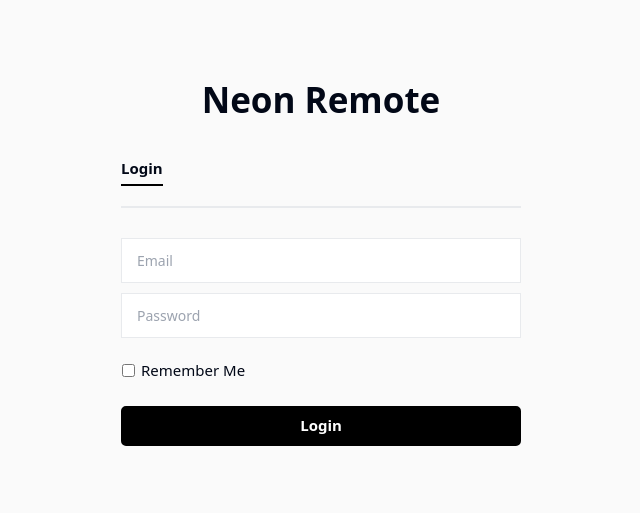
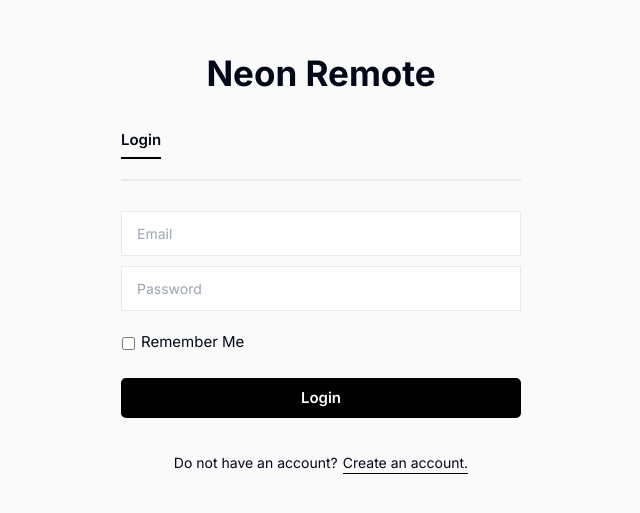
Before and after one commit to PaoloGuimalan/NeonRemote, a React (Vite) app: page /login in a window 1280 px wide. Shown: the part 139-652 px from the top of the page, without its empty margins (319-959 px from the left). Built offline with nearby package versions, Linux system fonts and the light colour scheme; no server answers.

Commit message:
feat: Requests API and SECRET envs has been properly set

```diff
--- a/src/app/auth/Login.tsx
+++ b/src/app/auth/Login.tsx
@@ -3,14 +3,14 @@ import { LoginRequest } from '@/hooks/requests';
 import { checkIfValid } from '@/hooks/reusables';
 import { useState } from 'react'
 import { useDispatch, useSelector } from 'react-redux';
-// import { useNavigate } from "react-router-dom"
+import { useNavigate } from "react-router-dom";
 
 function Login() {
 
   const [email, setemail] = useState("");
   const [password, setpassword] = useState("")
 
-  // const navigate = useNavigate()
+  const navigate = useNavigate()
   const authentication = useSelector((state: any) => state.authentication)
   const dispatch = useDispatch()
 
@@ -33,7 +33,7 @@ function Login() {
   }
 
   return (
-    <div className="bg-[#fafafa] w-full h-full flex flex-col justify-center items-center">
+    <div className="bg-[#fafafa] w-full h-full flex flex-col justify-center items-center font-Inter">
       <div className="bg-transparent w-[95%] max-w-[500px] flex flex-col gap-[30px]">
         <span className="font-bold text-[35px]">Neon Remote</span>
         <div className="flex flex-col w-full max-w-[400px] items-start self-center">
@@ -58,10 +58,10 @@ function Login() {
             }}
             className="flex flex-row justify-center items-center gap-1 bg-black border-[2px] border-[#000000] w-full h-[40px] rounded-[5px] text-center text-white text-[15px] font-semibold">Login</button>
           </div>
-          {/* <div className="w-full bg-transparent max-w-[400px] h-[45px] flex flex-row items-center gap-[5px] pt-[20px] justify-center">
+          <div className="w-full bg-transparent max-w-[400px] h-[45px] flex flex-row items-center gap-[5px] pt-[20px] justify-center">
             <span className="text-[14px] -mt-[1px]">Do not have an account?</span>
             <a onClick={() => { navigate("/register") }} className="text-[14px] -mt-[1px] cursor-pointer border-b-[1px] border-[#000000]">Create an account.</a>
-          </div> */}
+          </div>
         </div>
       </div>
     </div>
--- a/src/app/auth/Register.tsx
+++ b/src/app/auth/Register.tsx
@@ -7,9 +7,9 @@ function Register() {
   const navigate = useNavigate()
 
   return (
-    <div className="bg-[#fafafa] w-full h-full flex flex-col justify-center items-center">
+    <div className="bg-[#fafafa] w-full h-full flex flex-col justify-center items-center font-Inter">
       <div className="bg-transparent w-[95%] max-w-[500px] flex flex-col gap-[30px]">
-        <span className="font-bold text-[35px]">CMS</span>
+        <span className="font-bold text-[35px]">Neon Remote</span>
         <div className="flex flex-col w-full max-w-[400px] items-start self-center">
           <span className="mb-[20px] border-b-[2px] border-[#000000] pb-[5px] text-[15px] font-semibold">Create an account</span>
           <hr className="w-full max-w-[400px] border-[1px] border-[#e8eaed]"/>
--- a/src/hooks/requests.ts
+++ b/src/hooks/requests.ts
@@ -5,8 +5,8 @@ import sign from 'jwt-encode';
 import { SET_AUTHENTICATION } from "@/redux/types";
 import { AuthStateInterface } from "./interfaces";
 
-const API = import.meta.env.VITE_REACT_API_URL;
-const SECRET = import.meta.env.VITE_REACT_SECRET;
+const API = import.meta.env.VITE_NEON_AI_API;
+const SECRET = import.meta.env.VITE_JWT_SECRET;
 
 const LoginRequest = (params: any, dispatch: Dispatch<any>, authentication: AuthStateInterface) => {
     const encodedParams = sign(params, SECRET)
--- a/src/index.css
+++ b/src/index.css
@@ -1,3 +1,5 @@
+@import url('https://fonts.googleapis.com/css2?family=Inter:wght@300;400;500;600;700;800&display=swap');
+
 @tailwind base;
 @tailwind components;
 @tailwind utilities;
--- a/tailwind.config.js
+++ b/tailwind.config.js
@@ -51,6 +51,9 @@ module.exports = {
           foreground: "hsl(var(--card-foreground))",
         },
       },
+      fontFamily: {
+        Inter: ['Inter', 'sans-serif']
+      },
       borderRadius: {
         lg: "var(--radius)",
         md: "calc(var(--radius) - 2px)",
```
